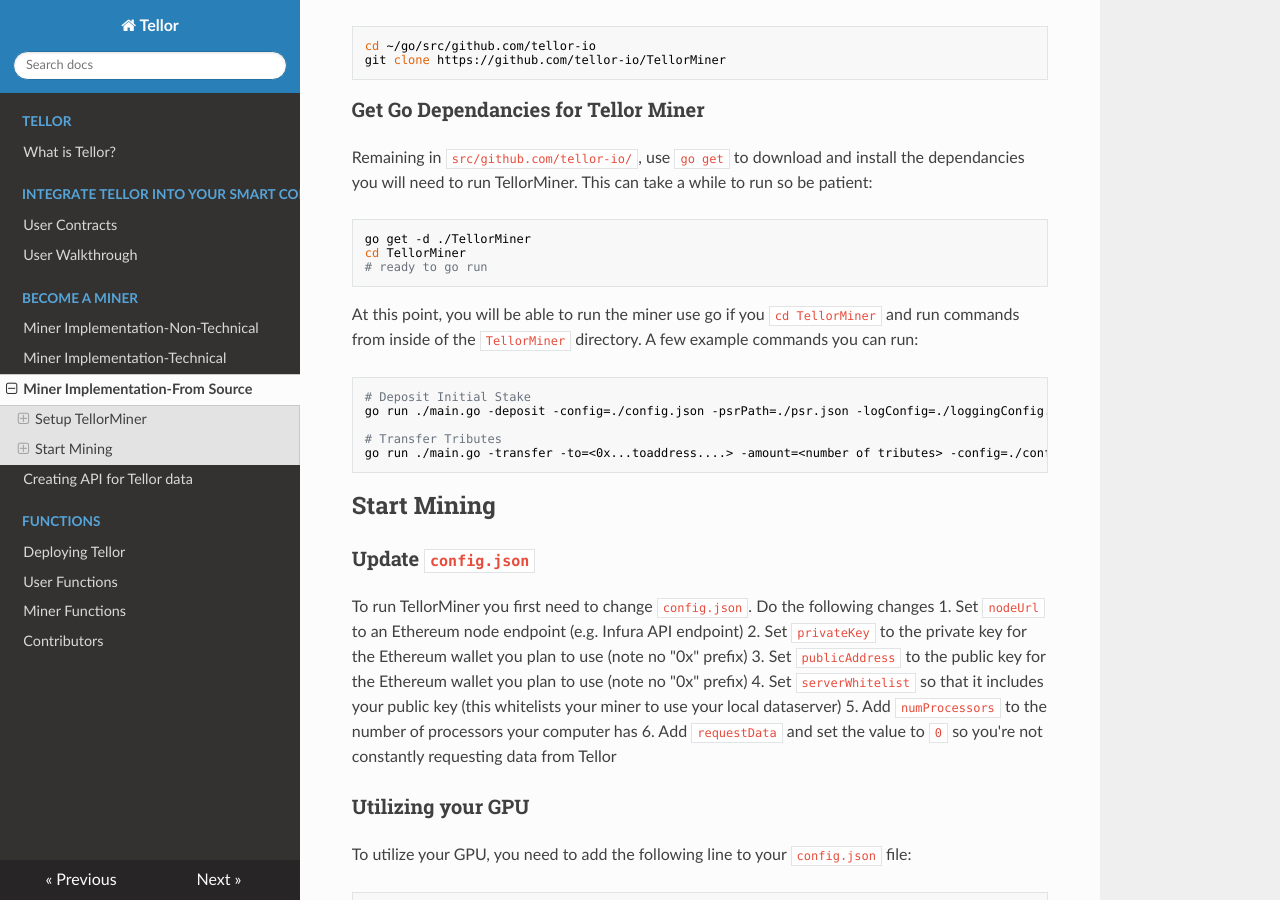
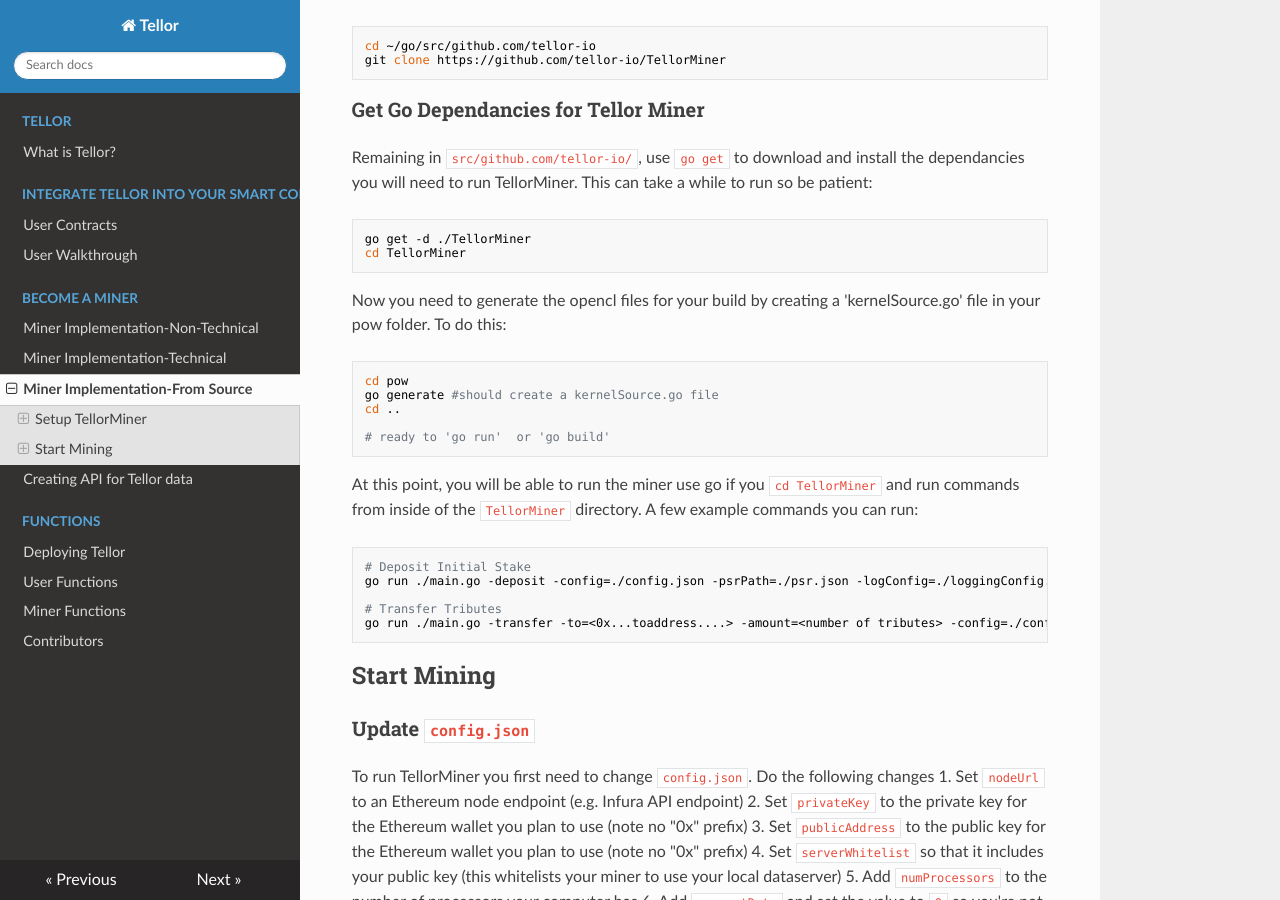
Before and after one commit to tellor-io/TellorDocumentation, an MkDocs documentation site: the page built from docs/MinerSetupFromSource.md, in a window 1280 px wide and 900 px high, scrolled down 1167 px. Built offline with MkDocs 1.6.1, drawn with Linux system fonts in a browser that asks for light colours; nearby versions of some CDN libraries; a script that is not in the unit is left out.

Commit message:
source docs go generate

````diff
--- a/docs/MinerSetupFromSource.md
+++ b/docs/MinerSetupFromSource.md
@@ -51,7 +51,16 @@ Remaining in `src/github.com/tellor-io/`, use `go get` to download and install t
 ```
 go get -d ./TellorMiner
 cd TellorMiner
-# ready to go run
+```
+
+Now you need to generate the opencl files for your build by creating a 'kernelSource.go' file in your pow folder.  To do this:
+
+```
+cd pow
+go generate #should create a kernelSource.go file
+cd ..
+
+# ready to 'go run'  or 'go build'
 ```
 At this point, you will be able to run the miner use go if you `cd TellorMiner` and run commands from inside of the `TellorMiner` directory. A few example commands you can run:
 ```
````
Also changed, not shown: docs/MinerSetupNonTechnical.md (+1 -1 lines).
